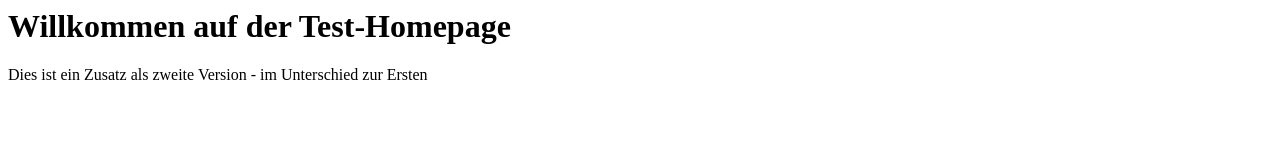
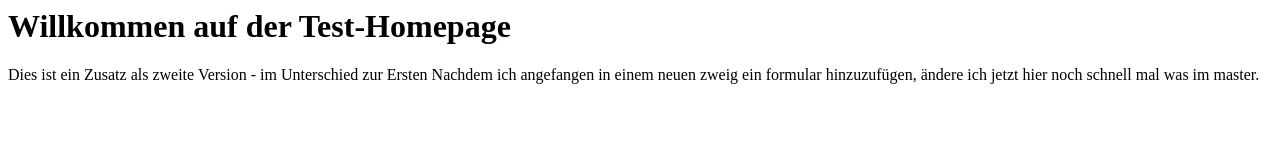
Before and after one commit to alexandori/Test01, a plain HTML site: page index.html in a window 1280 px wide. Drawn offline with Linux system fonts and the light colour scheme.

Commit message:
Version02c-ExtraSchnellZwischendurch

```diff
--- a/index.html
+++ b/index.html
@@ -7,5 +7,8 @@
         <h1>Willkommen auf der Test-Homepage</h1>
 
         Dies ist ein Zusatz als zweite Version - im Unterschied zur Ersten
+
+        Nachdem ich angefangen in einem neuen zweig ein formular hinzuzufügen, ändere ich jetzt hier noch schnell mal was im master.
+
     </body>
 </html>
```
